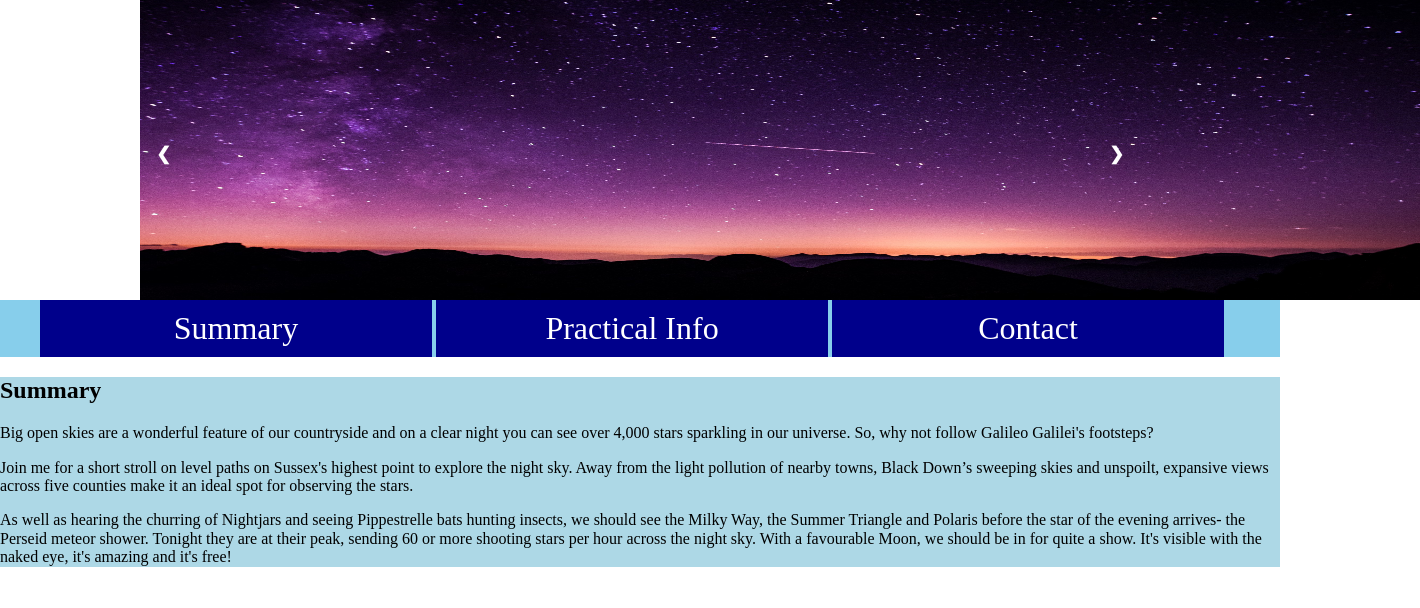
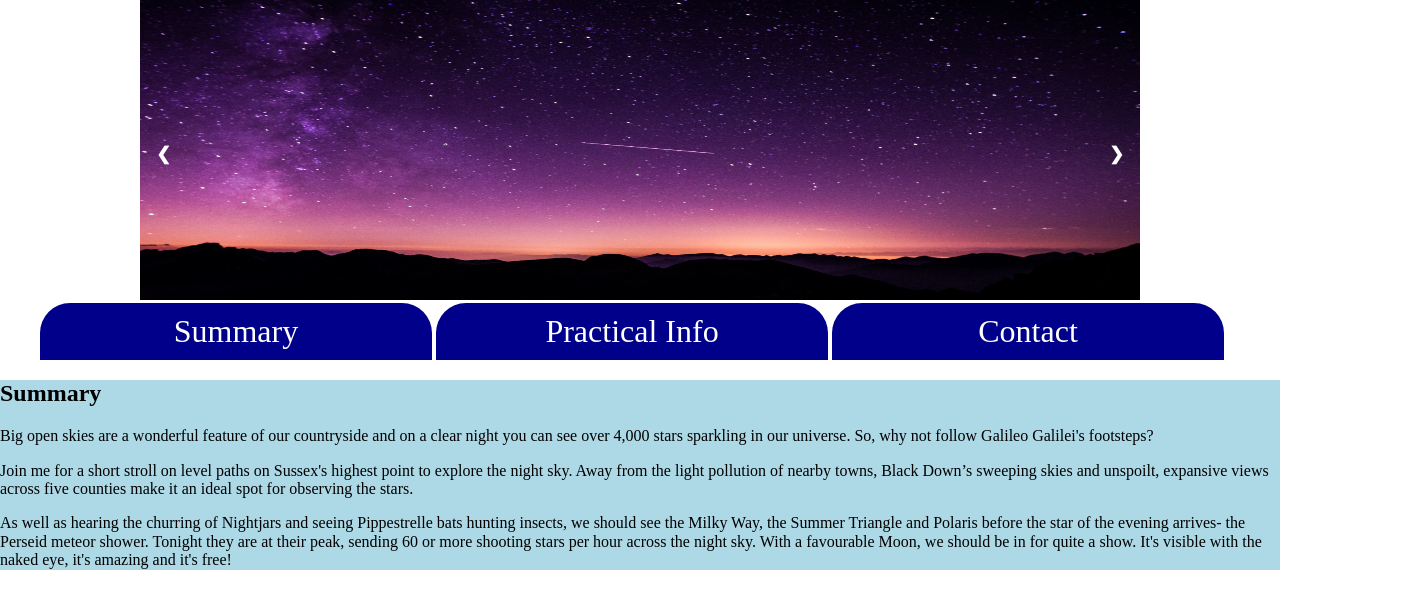
Before and after one commit to Lisonallie/challenge-interactive-page, a plain HTML site: page index.html in a window 1280 px wide. Shown: the whole page, 1420 px wide, since content can reach past the window. Drawn offline with Linux system fonts and the light colour scheme.

Commit message:
change nav in html,css

```diff
--- a/index.html
+++ b/index.html
@@ -16,7 +16,7 @@
     <a class="prev">&#10094;</a>
     <a class="next">&#10095;</a>
 </header>
-<main>
+
 <nav>
     <ul>
         <li id="tab1">Summary</li>
@@ -24,6 +24,8 @@
         <li id="tab3">Contact</li>
     </ul>
 </nav>
+
+<main>
     <section id="summary">
         <!--    place for summary-->
         <h2>Summary</h2>
--- a/style.css
+++ b/style.css
@@ -1,9 +1,6 @@
-body{
-    margin: 0;
-    padding: 0;
-}
+
 img {
-    width: 100vw;
+    width: 1000px;
     height: 300px;
 }
 
@@ -52,10 +49,13 @@ a{
 
 }
 
+
+
+
 nav > ul{
     list-style-type: none;
-    background-color: skyblue;
-    margin: 0;
+    margin-top: 3px ;
+    margin-bottom: 0px;
 }
 
 nav li{
@@ -66,6 +66,7 @@ nav li{
     padding: 10px;
     color: white;
     font-size: 2rem;
+    border-radius: 30px 30px 0 0 ;
 }
 
 
```
Lines whose indentation alone changed are shown as unchanged.
